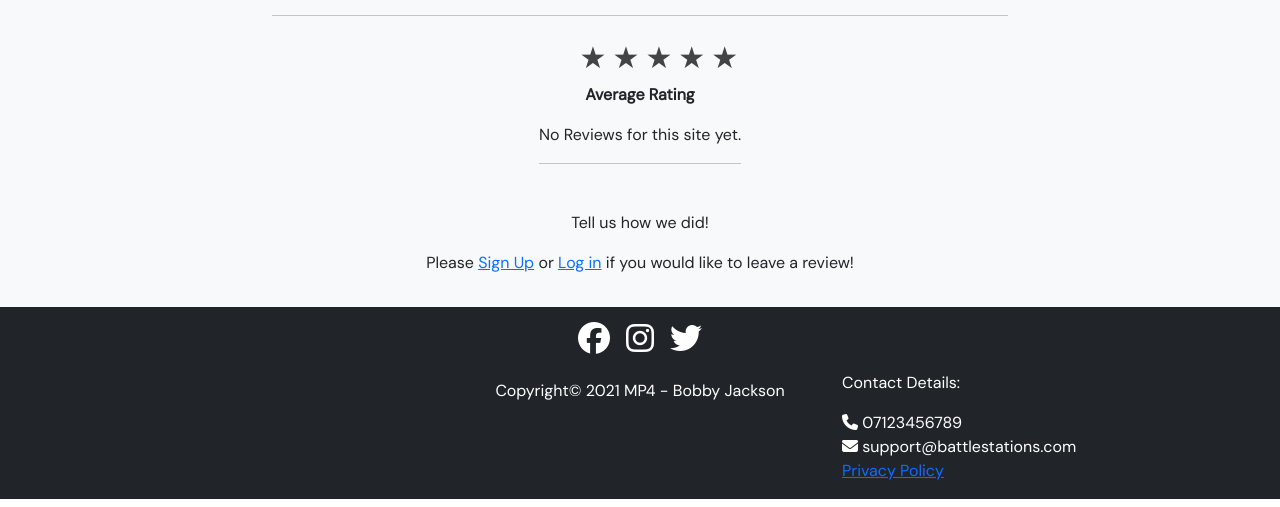
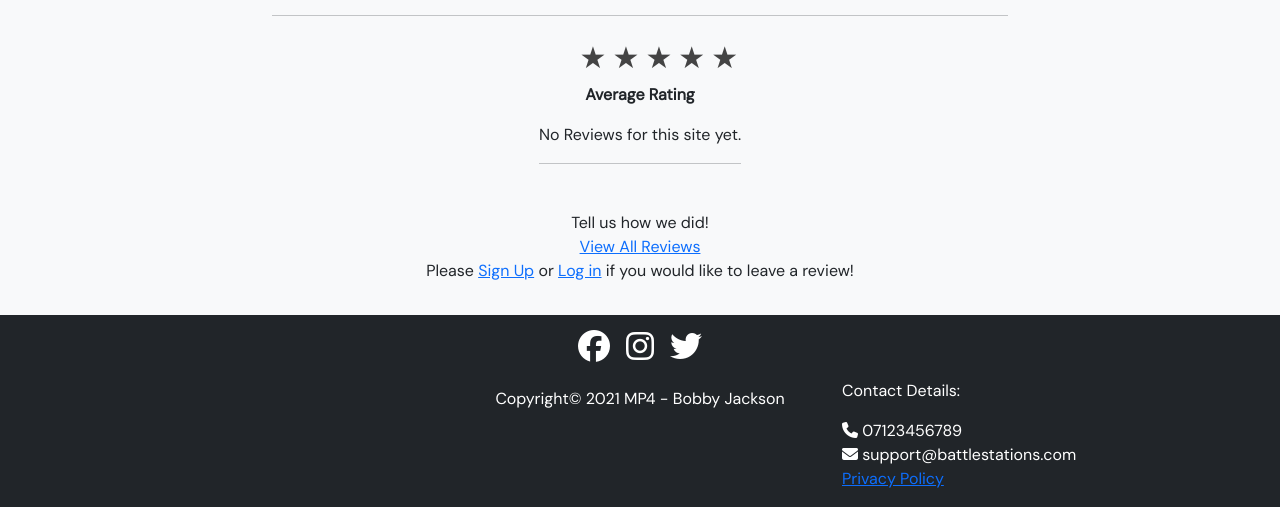
Before and after one commit to bob134552/Battlestations, a Django app: page / in a window 1280 px wide. Shown: the part 1244-1751 px from the top of the page. Run offline with Django 3.2, Linux system fonts and the light colour scheme; data comes from the database, SQL or seed files in the repository; data that the repository does not hold is empty; some libraries are stand-ins or nearby versions.

Commit message:
Added Show all reviews view and template.

```diff
--- a/templates/includes/customer-reviews.html
+++ b/home/templates/home/includes/customer-reviews.html
@@ -75,7 +75,10 @@
         {% endfor %}
 
         <div class="col-12 mt-4 d-flex align-items-center flex-column">
-            <p>Tell us how we did!</p>
+            <p class="mb-0">Tell us how we did!</p>
+            {% if not on_all_review_page %}
+                <a href="{% url 'show_all_reviews' %}">View All Reviews</a>
+            {% endif %}
             {% if request.user.is_authenticated %}
                 <a class="review-link" href="{% url 'add_review' %}">
                     Write A Review
--- a/home/templates/home/index.html
+++ b/home/templates/home/index.html
@@ -158,6 +158,6 @@
         </div>
     </div>
 
-    {% include 'includes/customer-reviews.html' %}
+    {% include 'home/includes/customer-reviews.html' %}
 </div>
 {% endblock %}
--- a/home/urls.py
+++ b/home/urls.py
@@ -3,6 +3,7 @@ from . import views
 
 urlpatterns = [
     path('', views.index, name='home'),
+    path('all_reviews/', views.show_all_reviews, name='show_all_reviews'),
     path('add_review/', views.add_review, name='add_review'),
     path('update_review/<int:review_id>',
          views.update_review, name='update_review'),
--- a/home/views.py
+++ b/home/views.py
@@ -29,6 +29,22 @@ def index(request):
         'reviews': reviews,
     }
     return render(request, 'home/index.html', context)
+
+
+def show_all_reviews(request):
+    '''Show all reviews to user.'''
+    reviews = SiteReviews.objects.all()
+    overall = SiteReviews.objects.aggregate(Avg('rating'))
+    rating_avg = None
+    if overall['rating__avg'] is not None:
+        rating_avg = round(overall['rating__avg'])
+
+    context = {
+        'reviews': reviews,
+        'rating_avg': rating_avg,
+        'on_all_review_page': True,
+    }
+    return render(request, 'home/all_reviews.html', context)
 
 
 @login_required
```
Also changed, not shown: home/templates/home/all_reviews.html (added, +16 -0 lines).
